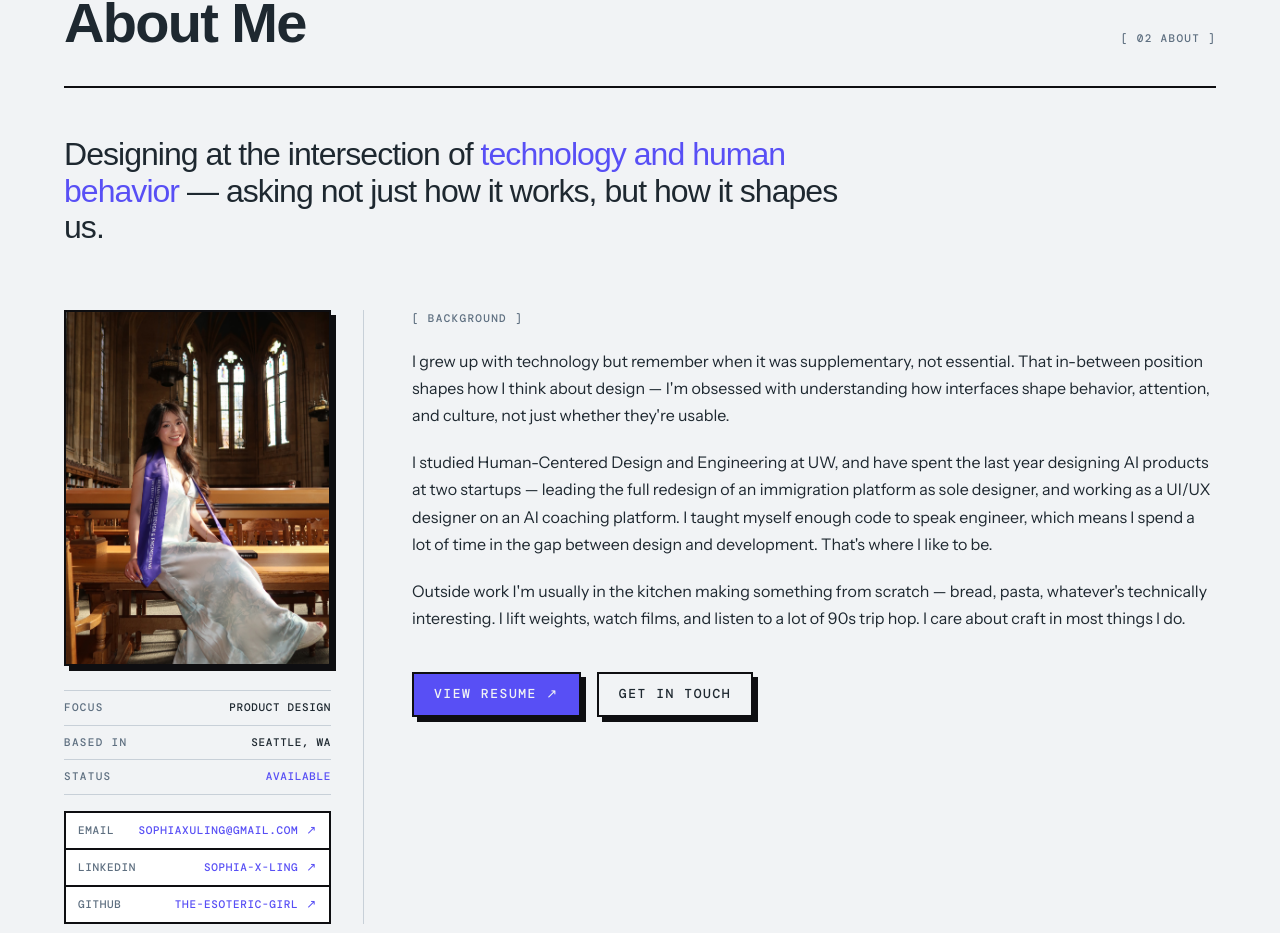
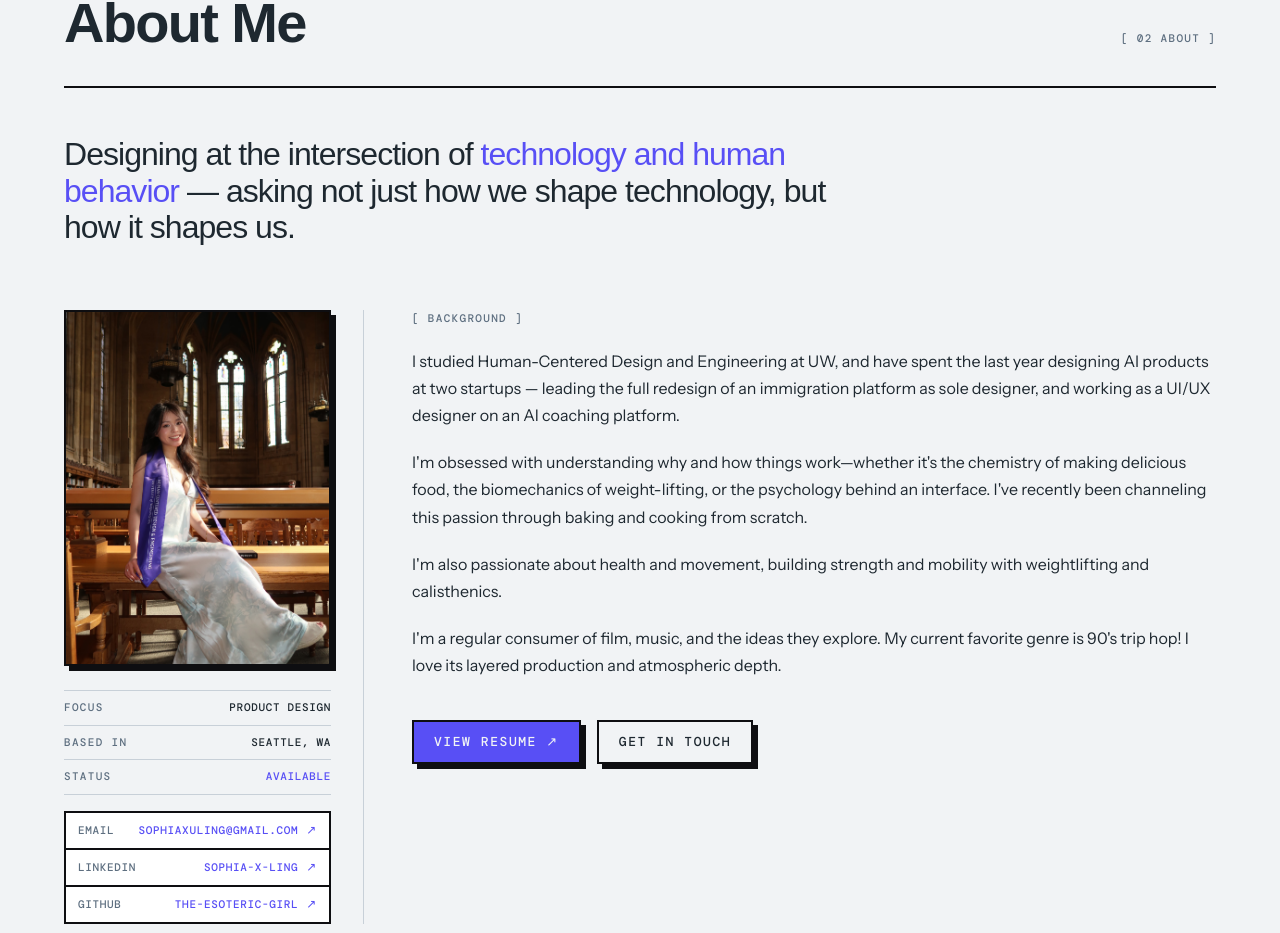
Before and after one commit to the-esoteric-girl/my-portfolio, a React (Vite) app: page / in a window 1280 px wide. Shown: the part 1870-2803 px from the top of the page. Built offline with nearby package versions, Linux system fonts and the light colour scheme.

Commit message:
edit about me section

```diff
--- a/src/components/About.jsx
+++ b/src/components/About.jsx
@@ -18,7 +18,7 @@ function About() {
           <span className="about-statement-accent">
             technology and human behavior
           </span>{" "}
-          — asking not just how it works, but how it shapes us.
+          — asking not just how we shape technology, but how it shapes us.
         </p>
 
         {/* Detail: photo col + bio col */}
@@ -85,26 +85,27 @@ function About() {
             <div className="about-bio-content">
               <Label variant="eyebrow">[ Background ]</Label>
               <p>
-                I grew up with technology but remember when it was
-                supplementary, not essential. That in-between position shapes
-                how I think about design — I'm obsessed with understanding how
-                interfaces shape behavior, attention, and culture, not just
-                whether they're usable.
-              </p>
-              <p>
                 I studied Human-Centered Design and Engineering at UW, and have
                 spent the last year designing AI products at two startups —
                 leading the full redesign of an immigration platform as sole
                 designer, and working as a UI/UX designer on an AI coaching
-                platform. I taught myself enough code to speak engineer, which
-                means I spend a lot of time in the gap between design and
-                development. That's where I like to be.
+                platform.
               </p>
               <p>
-                Outside work I'm usually in the kitchen making something from
-                scratch — bread, pasta, whatever's technically interesting. I
-                lift weights, watch films, and listen to a lot of 90s trip hop.
-                I care about craft in most things I do.
+                I'm obsessed with understanding why and how things work—whether
+                it's the chemistry of making delicious food, the biomechanics of
+                weight-lifting, or the psychology behind an interface. I've
+                recently been channeling this passion through baking and cooking
+                from scratch.
+              </p>
+              <p>
+                I'm also passionate about health and movement, building strength
+                and mobility with weightlifting and calisthenics.
+              </p>
+              <p>
+                I'm a regular consumer of film, music, and the ideas they
+                explore. My current favorite genre is 90's trip hop! I love its
+                layered production and atmospheric depth.
               </p>
             </div>
 
```
